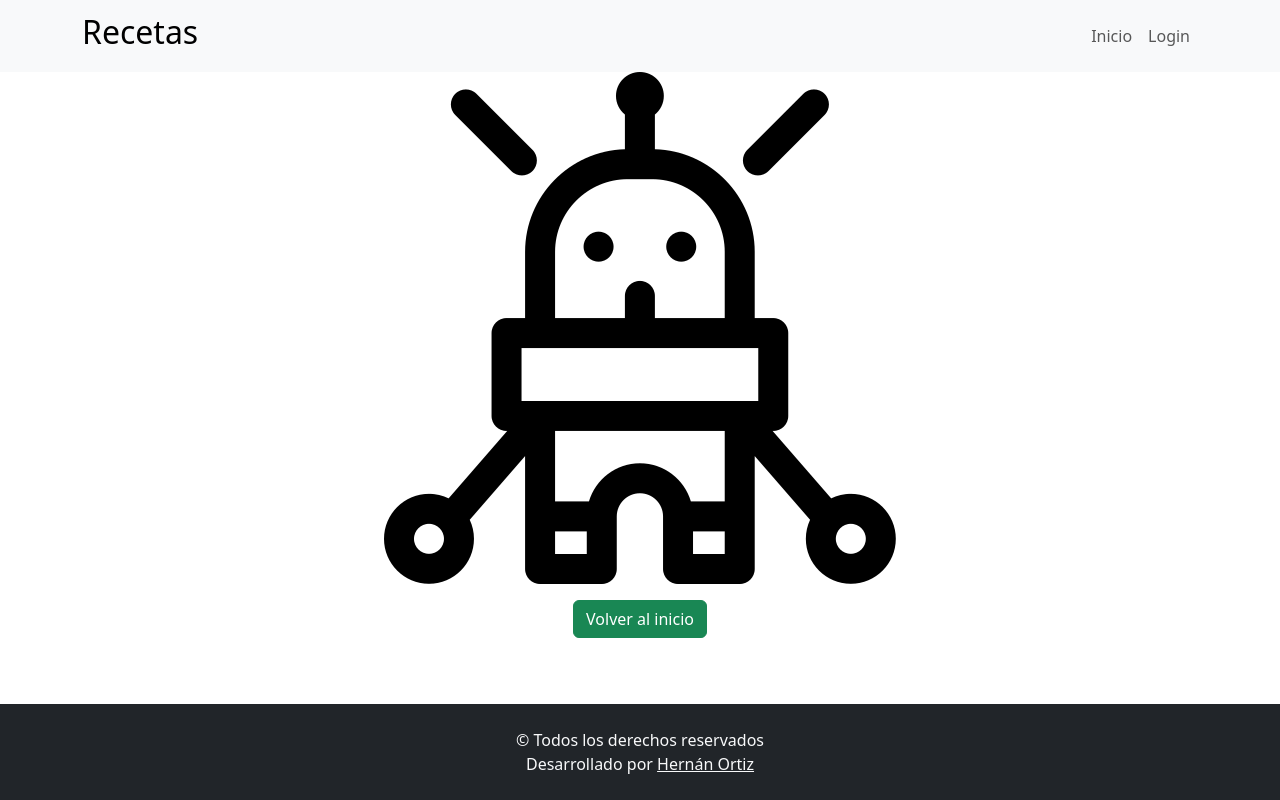
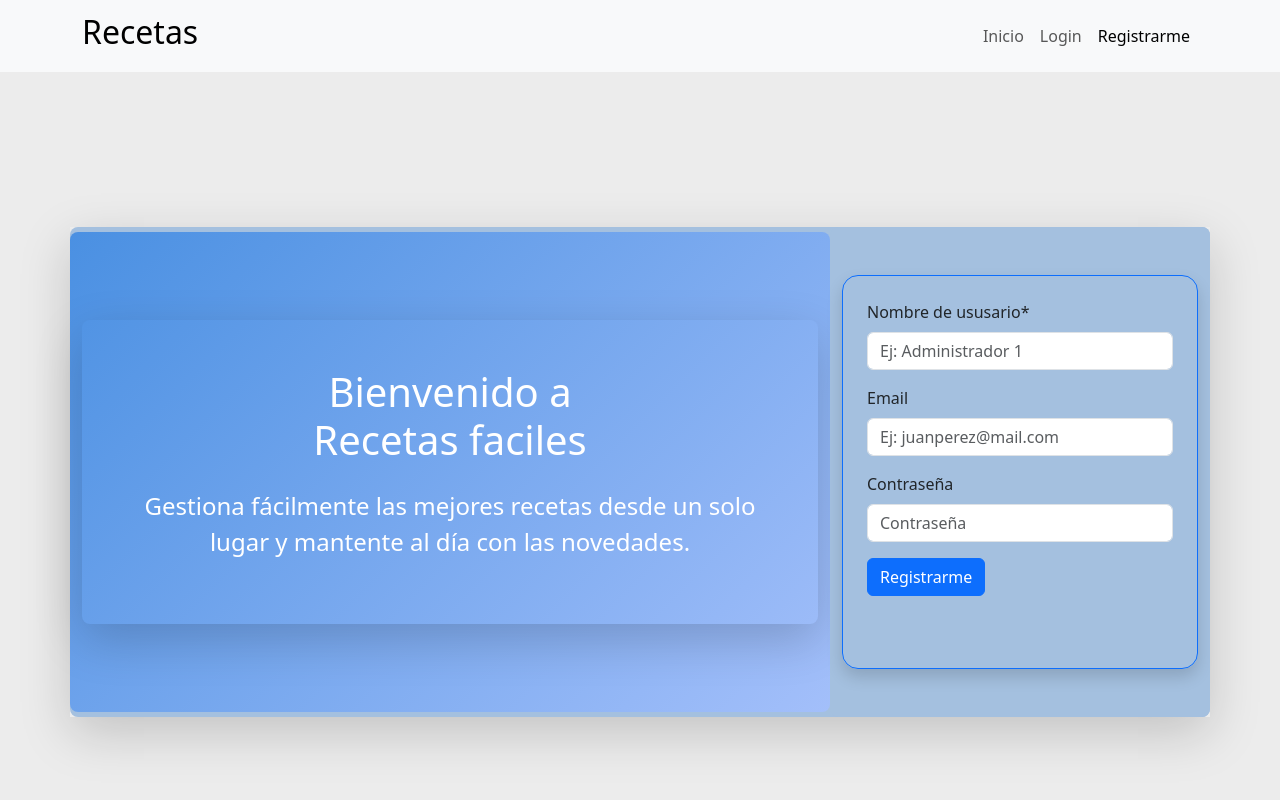
Before and after one commit to hernanortiz1/ejercicio14React, a React (Vite) app: page /registro in a window 1280 px wide. Shown: the top 800 px of the page. Built offline with nearby package versions, Linux system fonts and the light colour scheme; no server answers.

Commit message:
agregue logica para registrar usuario en queries

```diff
--- a/src/App.jsx
+++ b/src/App.jsx
@@ -11,6 +11,7 @@ import DetalleReceta from "./components/pages/recetas/DetalleReceta";
 import { useEffect, useState } from "react";
 import "bootstrap/dist/css/bootstrap.min.css";
 import { v4 as uuidv4 } from "uuid";
+import RegistroUsuario from "./components/pages/RegistroUsuario";
 
 function App() {
   const usuarioLogueado =
@@ -81,6 +82,11 @@ function App() {
               element={<Login setUsuarioAdmin={setUsuarioAdmin}></Login>}
             ></Route>
 
+            <Route
+              path="/registro"
+              element={<RegistroUsuario setUsuarioAdmin={setUsuarioAdmin}></RegistroUsuario>}
+            ></Route>
+
             {/* btn VER MAS */}
             <Route
               path="/detalle/:id"
--- /dev/null
+++ b/src/components/pages/RegistroUsuario.jsx
@@ -0,0 +1,121 @@
+import { Row, Col, Form, Button } from "react-bootstrap";
+import { useForm } from "react-hook-form";
+import { useNavigate } from "react-router";
+import { login } from "../../helpers/queries.js";
+import Swal from "sweetalert2";
+
+const RegistroUsuario = () => {
+    const {
+    register,
+    handleSubmit,
+    formState: { errors },
+  } = useForm();
+  const navegacion = useNavigate();
+
+
+ const registro = async (usuario) => {
+    const respuesta = await login(usuario);
+
+    if (respuesta.status === 200) {
+      const datosUsuario = await respuesta.json();
+
+      setUsuarioAdmin({
+        nombreUsuario: datosUsuario.nombreUsuario,
+        token: datosUsuario.token,
+      });
+
+      Swal.fire({
+        title: "inicio de sesion correcto",
+        text: `Bienvenido ${datosUsuario.nombreUsuario}`,
+        icon: "success",
+      });
+      navegacion("/administrador");
+    } else {
+      Swal.fire({
+        title: "Error al iniciar sesion",
+        text: `Credenciales incorrectas`,
+        icon: "error",
+      });
+    }
+  };
+
+    return (
+        <section className="fondoLogin">
+      <section className="container shadow-lg ">
+        <Row className="align-items-center fondoContenedorIzquierdoLogin rounded-3">
+          <Col md={8} sm={12} className="text-center text-white rounded-3 fondoContenedorDerechoLogin">
+            <div className="shadow-lg rounded-3 text-center py-md-5">
+              <h2 className="fs-1">
+                Bienvenido a <br />
+                <span className="orbitron">Recetas faciles</span>
+              </h2>
+              <p className="fs-4 mt-4 mx-5">
+                Gestiona fácilmente las mejores recetas desde un solo lugar y mantente al día con las novedades.
+              </p>
+            </div>
+          </Col>
+
+          <Col md={4} sm={12} className="fondoContenedorIzquierdoLogin rounded-3 h-100 ">
+            <Form
+
+              className="border border-1 border-primary rounded-4 shadow p-4 my-5"
+            >
+              <Form.Group className="mb-3" controlId="nombreUsuario">
+                <Form.Label>Nombre de ususario*</Form.Label>
+                <Form.Control
+                  type="text"
+                  placeholder="Ej: Administrador 1"
+                  {...register("nombreUsuario", {
+                    required: "El nombre de usuario es un dato obligatorio",
+                    minLength: 2,
+                    maxLength: 100
+                  })}
+                />
+                <Form.Text className="text-danger">{errors.email?.message}</Form.Text>
+              </Form.Group>
+              <Form.Group className="mb-3" controlId="email">
+                <Form.Label>Email</Form.Label>
+                <Form.Control
+                  type="email"
+                  placeholder="Ej: juanperez@mail.com"
+                  {...register("email", {
+                    required: "El email es un dato obligatorio",
+                    pattern: {
+                      value:
+                        /^[a-z0-9!#$%&'*+/=?^_`{|}~-]+(?:\.[a-z0-9!#$%&'*+/=?^_`{|}~-]+)*@(?:[a-z0-9](?:[a-z0-9-]*[a-z0-9])?\.)+[a-z0-9](?:[a-z0-9-]*[a-z0-9])?$/,
+                      message: "El email debe tener un formato valido, por ej: juanperez@mail.com",
+                    },
+                  })}
+                />
+                <Form.Text className="text-danger">{errors.email?.message}</Form.Text>
+              </Form.Group>
+              <Form.Group className="mb-3" controlId="password">
+                <Form.Label>Contraseña</Form.Label>
+                <Form.Control
+                  type="password"
+                  placeholder="Contraseña"
+                  {...register("password", {
+                    required: "La contraseña es un dato ogligatorio",
+                    pattern: {
+                      value: /^(?=.*\d)(?=.*[\u0021-\u002b\u003c-\u0040])(?=.*[A-Z])(?=.*[a-z])\S{8,16}$/,
+                      message:
+                        "La contraseña debe tener entre 8 y 16 caracteres, al menos un dígito, al menos una minúscula, al menos una mayúscula y al menos un caracter no alfanumérico.",
+                    },
+                  })}
+                />
+                <Form.Text className="text-danger">{errors.password?.message}</Form.Text>
+              </Form.Group>
+
+              <Button variant="primary" type="submit" className="mb-5">
+                Registrarme
+              </Button>
+
+            </Form>
+          </Col>
+        </Row>
+      </section>
+    </section>
+    );
+};
+
+export default RegistroUsuario;
--- a/src/components/shared/Menu.jsx
+++ b/src/components/shared/Menu.jsx
@@ -63,6 +63,7 @@ const Menu = ({ usuarioAdmin, setUsuarioAdmin }) => {
                 </Button>
               </>
             ) : (
+              <div className="alineacionNavbar">
               <NavLink
                 className="nav-link"
                 to={"/login"}
@@ -70,6 +71,16 @@ const Menu = ({ usuarioAdmin, setUsuarioAdmin }) => {
               >
                 Login
               </NavLink>
+              <NavLink
+                className="nav-link"
+                to={"/registro"}
+                onClick={() => setExpanded(false)}
+              >
+                Registrarme
+              </NavLink>
+              </div>
+
+
             )}
           </Nav>
         </Navbar.Collapse>
--- a/src/helpers/queries.js
+++ b/src/helpers/queries.js
@@ -86,3 +86,19 @@ export const login = async (datosUsuario) => {
     return null;
   }
 };
+
+export const registroUsuarios = async (nuevoUsuario) => {
+  try {
+    const respuesta = await fetch(urlusuarios, {
+      method: "POST",
+      headers: {
+        "Content-Type": "application/json",
+      },
+      body: JSON.stringify(nuevoUsuario),
+    });
+    return respuesta;
+  } catch (error) {
+    console.error(error);
+    return null;
+  }
+};
--- a/src/index.css
+++ b/src/index.css
@@ -53,6 +53,45 @@ main {
   object-fit: cover;
 }
 
+
+.fondoLogin {
+  min-height: 100vh;
+  display: flex;
+  align-items: center;
+  justify-content: center;
+  background: #dcdcdc88;
+}
+
+.fondoContenedorDerechoLogin {
+  background: linear-gradient(135deg, #4a90e2, #a3bffa);
+  min-height: 60vh;
+  display: flex;
+  align-items: center;
+  justify-content: center;
+}
+
+.fondoContenedorIzquierdoLogin {
+  background: #a4c0df;
+}
+
+.alineacionNavbar {
+  display: flex !important;
+  flex-direction: column;
+}
+
+@media (min-width: 768px) and (max-width: 991px) {
+  .alineacionNavbar {
+    flex-direction: column !important;
+  }
+}
+
+
+@media (min-width: 992px) {
+  .alineacionNavbar {
+    flex-direction: row!important;
+  }
+}
+
 @media (max-width: 767px) {
   .titulo-carousel {
     font-size: 1.1rem;
```
